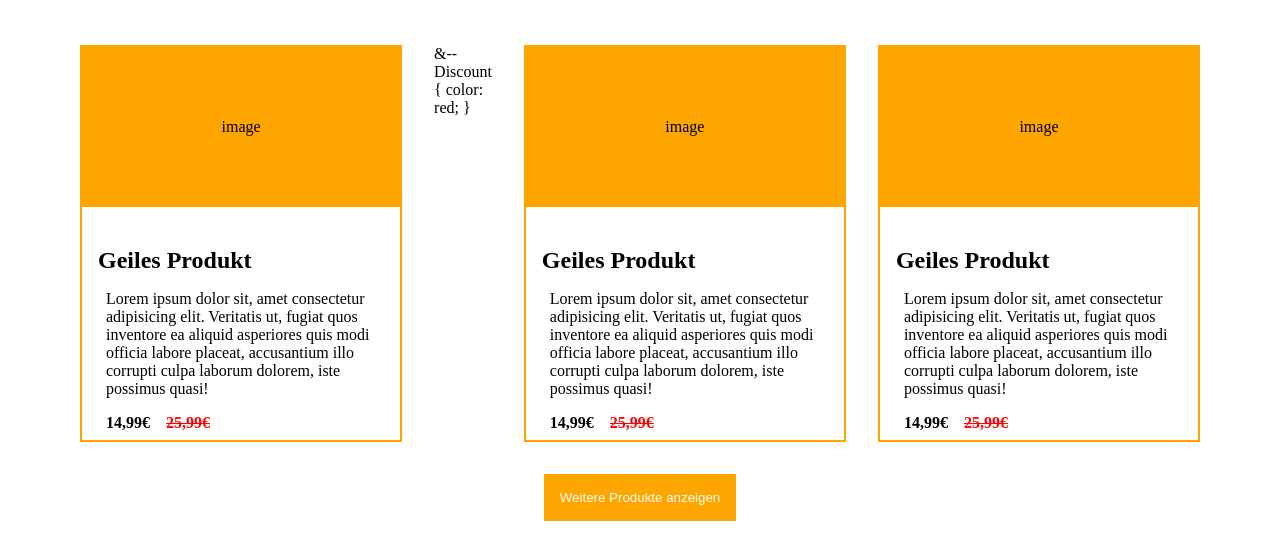
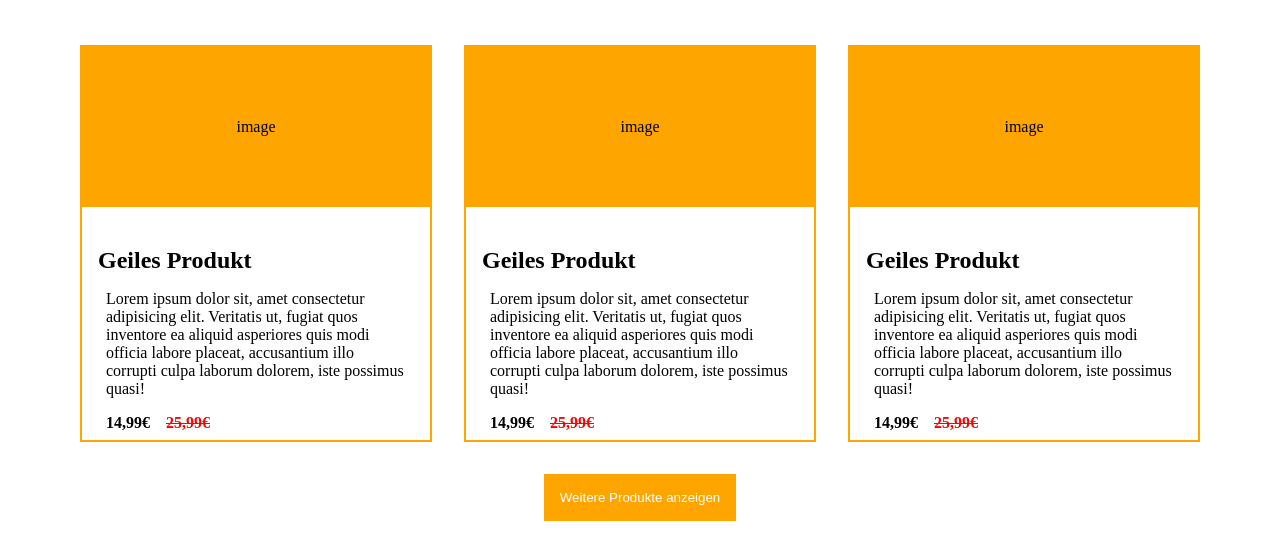
Before and after one commit to SilentCrouwd/Modul-7uebungen, a website: page index.html in a window 1280 px wide. Shown: the part 62-622 px from the top of the page. Drawn offline with Linux system fonts and the light colour scheme.

Commit message:
Remove unused discount styling from product cards

```diff
--- a/index.html
+++ b/index.html
@@ -32,7 +32,6 @@
             </div>
           </div>
         </div>
-        &--Discount { color: red; }
 
         <div class="Card">
           <div class="Card__Img">image</div>
```
